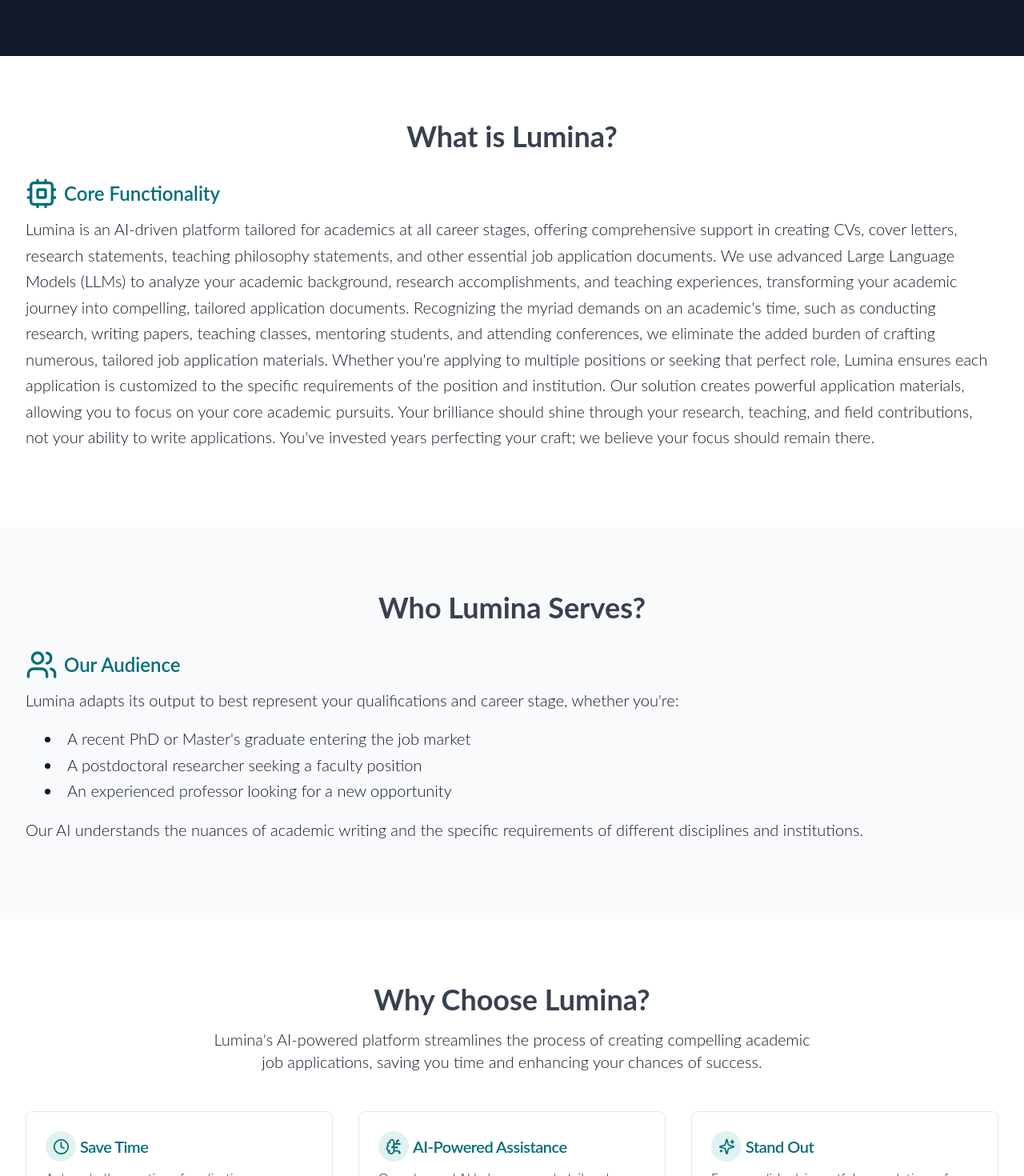
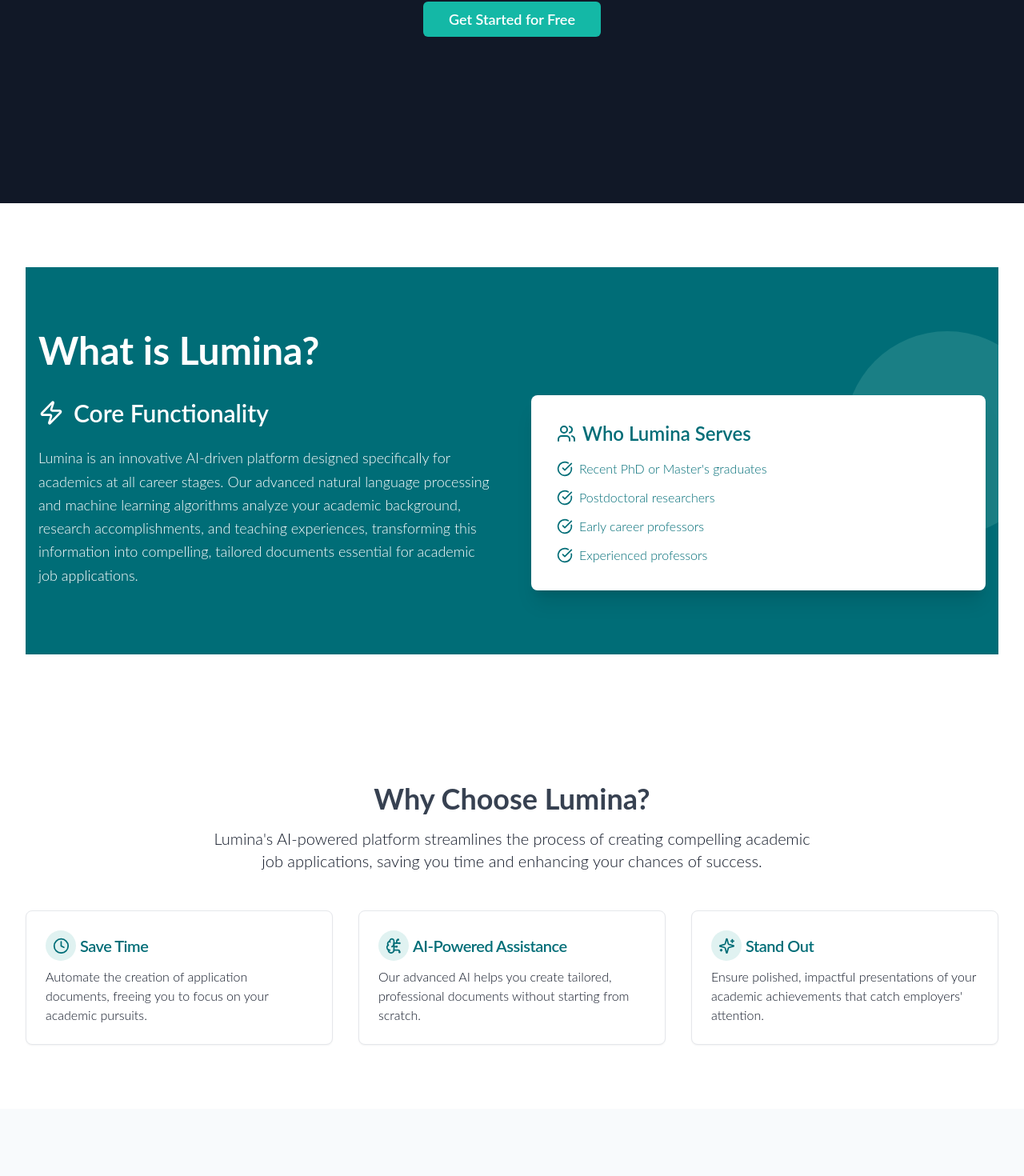
Before and after one commit to Naxus28/lumina.ai, a Next.js app: page / in a window 1280 px wide. Shown: the part 546-2016 px from the top of the page at 80% size. Built offline with nearby package versions, Linux system fonts and the light colour scheme.

Commit message:
Improves header and hero sections; changes intro section

```diff
--- a/app/auth/cover-letter-generator/page.tsx
+++ b/app/auth/cover-letter-generator/page.tsx
@@ -134,7 +134,6 @@
 		doc.save('cover_letter.pdf');
 	}, [editableCoverLetter]);
 
-	console.log('selectedTemplate: ', selectedTemplate);
 	return (
 		<div className="min-h-screen bg-gray-50">
 			<Header />
--- a/app/components/landing/Header.tsx
+++ b/app/components/landing/Header.tsx
@@ -8,7 +8,7 @@
 	if (element) {
 		const headerOffset = 80; // Adjust this value based on your header height
 		const elementPosition = element.getBoundingClientRect().top;
-		const offsetPosition = elementPosition + window.pageYOffset - headerOffset;
+		const offsetPosition = elementPosition + window.scrollY - headerOffset;
 
 		window.scrollTo({
 			top: offsetPosition,
@@ -23,7 +23,7 @@
 
 	useEffect(() => {
 		const handleScroll = () => {
-			setIsScrolled(window.scrollY > 80); // Adjust this value as needed
+			setIsScrolled(window.scrollY > 120); // Adjust this value as needed
 		};
 
 		window.addEventListener('scroll', handleScroll);
@@ -40,9 +40,9 @@
 	const menuItems = ['features', 'how-it-works', 'portfolio', 'document-styles', 'document-management', 'pricing'];
 
 	return (
-		<header
+		<nav
 			className={`fixed top-0 left-0 right-0 z-50 transition-all duration-200 ease-in-out
-                ${isScrolled ? 'bg-white shadow-md py-4' : 'bg-gray-900 py-4'}`}
+                ${isScrolled ? 'bg-white shadow-md py-6' : 'bg-gray-900 py-6'}`}
 		>
 			<div className="max-w-7xl mx-auto px-4 sm:px-6 lg:px-8 flex justify-between items-center">
 				<div className="flex items-center">
@@ -55,7 +55,7 @@
 							<li key={item}>
 								<a
 									onClick={() => scrollToSection(item)}
-									className={`${isScrolled ? 'text-gray-900' : 'text-white'} hover:text-[#006D77] cursor-pointer`}
+									className={`${isScrolled ? 'text-gray-900' : 'text-white'} text-sm font-semibold leading-6 hover:text-[#4FD1C5] cursor-pointer`}
 								>
 									{item
 										.split('-')
@@ -97,6 +97,6 @@
 					</ul>
 				</div>
 			)}
-		</header>
+		</nav>
 	);
 };
--- a/app/components/landing/LandingPageContent.tsx
+++ b/app/components/landing/LandingPageContent.tsx
@@ -8,11 +8,9 @@
 import { FeaturesSection } from './features/FeaturesSection';
 import { HowItWorksSection } from './how-it-works/HowItWorksSection';
 import { PortfolioSection } from './portfolio/PortfolioSection';
-import { DocumentStylesSection } from './document-styles/DocumentStylesSection';
 import { PricingSection } from './pricing/PricingSection';
 import { DocumentManagementSection } from './document-management/DocumentManagementSection';
 import { IntroductionSection } from './introduction/IntroductionSection';
-import { WhoWeServeSection } from './who-we-serve/WhoWeServeSection';
 
 const AnimatedSection: React.FC<{ children: React.ReactNode }> = ({ children }) => {
 	const [ref, inView] = useInView({
@@ -47,9 +45,6 @@
 					<IntroductionSection />
 				</AnimatedSection>
 				<AnimatedSection>
-					<WhoWeServeSection />
-				</AnimatedSection>
-				<AnimatedSection>
 					<FeaturesSection />
 				</AnimatedSection>
 				<AnimatedSection>
--- a/app/components/landing/hero/HeroSection.tsx
+++ b/app/components/landing/hero/HeroSection.tsx
@@ -3,9 +3,9 @@
 import { H1, H2 } from '@/app/components/typography';
 import { ReactTyped } from 'react-typed';
 
-export const HeroSection = () => {
+export const HeroSection: React.FC = () => {
 	return (
-		<section className="py-[6rem] mt-10 px-4 sm:px-6 lg:px-8 bg-gray-900 text-center py-16 px-4">
+		<section className="py-52 px-4 sm:px-6 lg:px-8 bg-gray-900 text-center">
 			<H2 className="text-gray-300 text-2xl mb-4 font-bold">Introducing AI-powered academic portfolio generation</H2>
 			<H1 className="text-4xl md:text-6xl font-bold mb-10 tracking-normal">
 				<span className="text-white">Bright careers, </span>
--- a/app/components/landing/introduction/IntroductionSection.tsx
+++ b/app/components/landing/introduction/IntroductionSection.tsx
@@ -1,14 +1,55 @@
 import React from 'react';
 import { H2, H3, Paragraph } from '@/app/components/typography';
-import { Cpu } from 'lucide-react';
+import { Cpu, Zap, Users, CheckCircle } from 'lucide-react';
 
 export const IntroductionSection: React.FC = () => (
 	<section
 		id="introduction"
 		className="py-20 px-4 sm:px-6 lg:px-8 bg-white"
 	>
-		<div className="max-w-7xl mx-auto">
-			<H2>What is Lumina?</H2>
+		<section className="py-20 bg-[#006D77] text-white overflow-hidden">
+			<div className="container mx-auto px-4 relative">
+				<h2 className="text-5xl font-bold mb-8">What is Lumina?</h2>
+				<div className="grid md:grid-cols-2 gap-12 items-center">
+					<div className="space-y-6">
+						<h3 className="text-3xl font-semibold flex items-center">
+							<Zap className="w-8 h-8 mr-3" />
+							Core Functionality
+						</h3>
+						<p className="text-lg leading-relaxed">Lumina is an innovative AI-driven platform designed specifically for academics at all career stages. Our advanced natural language processing and machine learning algorithms analyze your academic background, research accomplishments, and teaching experiences, transforming this information into compelling, tailored documents essential for academic job applications.</p>
+					</div>
+					<div className="relative">
+						<div className="absolute -top-20 -right-20 w-64 h-64 bg-[#83C5BE] rounded-full opacity-20"></div>
+						<div className="relative z-10 bg-white text-[#006D77] p-8 rounded-lg shadow-xl">
+							<h3 className="text-2xl font-semibold mb-4 flex items-center">
+								<Users className="w-6 h-6 mr-2" />
+								Who Lumina Serves
+							</h3>
+							<ul className="space-y-3">
+								<li className="flex items-center">
+									<CheckCircle className="w-5 h-5 mr-2 text-[#006D77]" />
+									Recent PhD or Master's graduates
+								</li>
+								<li className="flex items-center">
+									<CheckCircle className="w-5 h-5 mr-2 text-[#006D77]" />
+									Postdoctoral researchers
+								</li>
+								<li className="flex items-center">
+									<CheckCircle className="w-5 h-5 mr-2 text-[#006D77]" />
+									Early career professors
+								</li>
+								<li className="flex items-center">
+									<CheckCircle className="w-5 h-5 mr-2 text-[#006D77]" />
+									Experienced professors
+								</li>
+							</ul>
+						</div>
+					</div>
+				</div>
+			</div>
+		</section>
+		{/* <div className="max-w-7xl mx-auto">
+			<H2>Ready to transform your academic job applications?</H2>
 			<div className="mt-8 space-y-12">
 				<div>
 					<div className="flex items-center mb-2">
@@ -22,6 +63,6 @@
 					</Paragraph>
 				</div>
 			</div>
-		</div>
+		</div> */}
 	</section>
 );
--- a/app/components/landing/who-we-serve/WhoWeServeSection.tsx
+++ /dev/null
@@ -1,29 +0,0 @@
-import React from 'react';
-import { H2, H3, Paragraph } from '@/app/components/typography';
-import { Users } from 'lucide-react';
-
-export const WhoWeServeSection: React.FC = () => (
-	<section
-		id="who-we-serve"
-		className="py-20 px-4 sm:px-6 lg:px-8 bg-gray-50"
-	>
-		<div className="max-w-7xl mx-auto">
-			<H2>Who Lumina Serves?</H2>
-			<div className="mt-8 space-y-12">
-				<div>
-					<div className="flex items-center mb-2">
-						<Users className="w-10 h-10 text-[#006D77] mr-2" />
-						<H3 className="text-[#006D77] mb-0">Our Audience</H3>
-					</div>
-					<Paragraph className="text-gray-900 text-xl leading-relaxed">Lumina adapts its output to best represent your qualifications and career stage, whether you're:</Paragraph>
-					<ul className="list-disc list-inside text-gray-900 text-xl leading-relaxed ml-6 mt-4">
-						<li>A recent PhD or Master's graduate entering the job market</li>
-						<li>A postdoctoral researcher seeking a faculty position</li>
-						<li>An experienced professor looking for a new opportunity</li>
-					</ul>
-					<Paragraph className="text-gray-900 text-xl leading-relaxed mt-4">Our AI understands the nuances of academic writing and the specific requirements of different disciplines and institutions.</Paragraph>
-				</div>
-			</div>
-		</div>
-	</section>
-);
```
